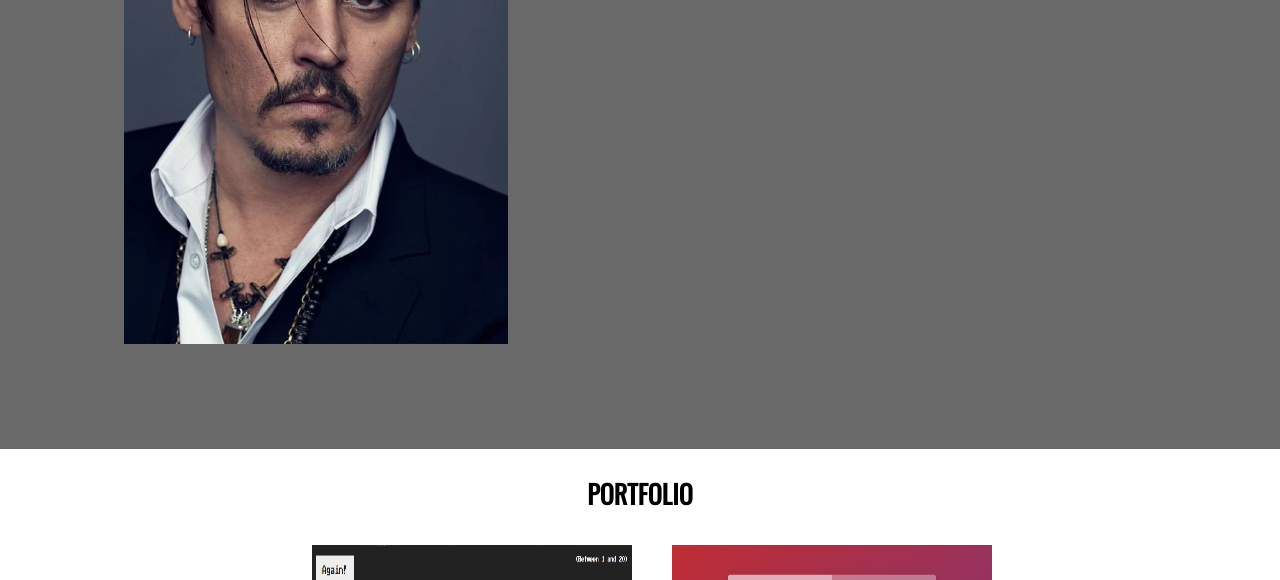
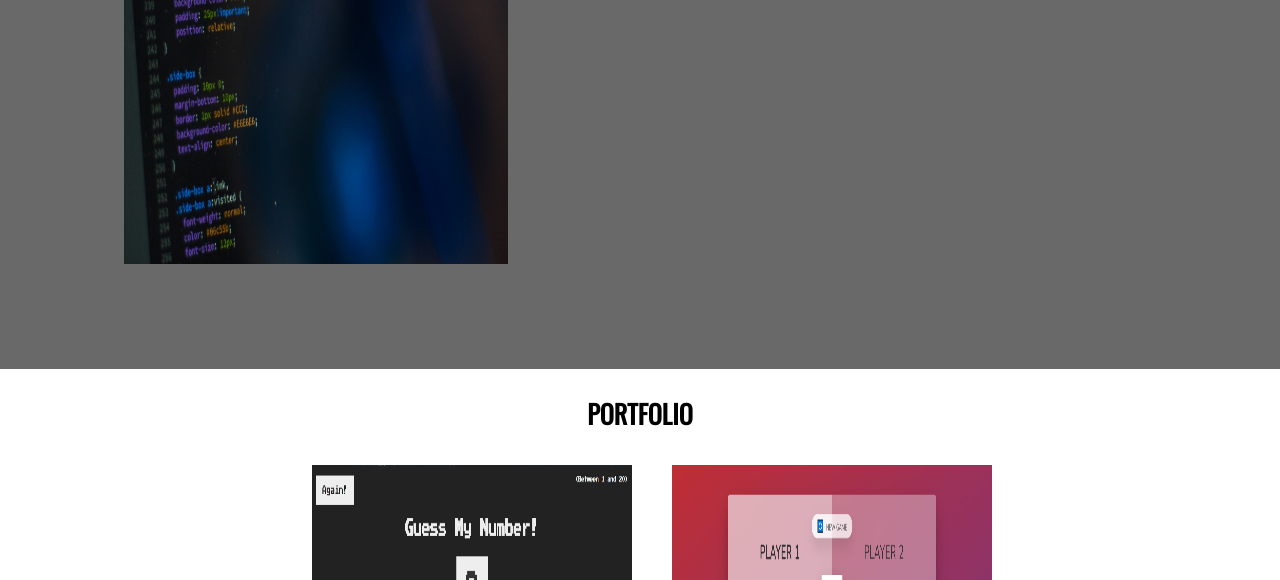
Before and after one commit to JakubRak1/portfolio, a plain HTML site: page index.html in a window 1280 px wide. Shown: the part 520-1100 px from the top of the page. Drawn offline with nearby package versions, Linux system fonts and the light colour scheme.

Commit message:
Changed hight of sections and changed image

```diff
--- a/index.html
+++ b/index.html
@@ -29,7 +29,7 @@
             <h1 class="title main">Jakub Rak</h1>
         </div>
         <section id="about" class="container background">
-            <img id="aboutMeImg" src="images/johny.webp" alt="Johny Deep">
+            <img id="aboutMeImg" src="images/coding1.jpg" alt="Photo by form PxHere">
             <div>
                 <h2 class="title" id="aboutMeText">About me</h2>
                 <p class="content">Hello, I'm Jakub currently I study programming on University</p>
--- a/styles.css
+++ b/styles.css
@@ -124,7 +124,7 @@ header{
     background-color: dimgrey;
 }
 #aboutMeImg{
-    height: 35rem;
+    height: 30rem;
     width: 24rem;
     margin: 5rem 10rem 5rem 0;
 }
```
Also changed, not shown: images/coding1.jpg (added), images/johny.webp (deleted).
